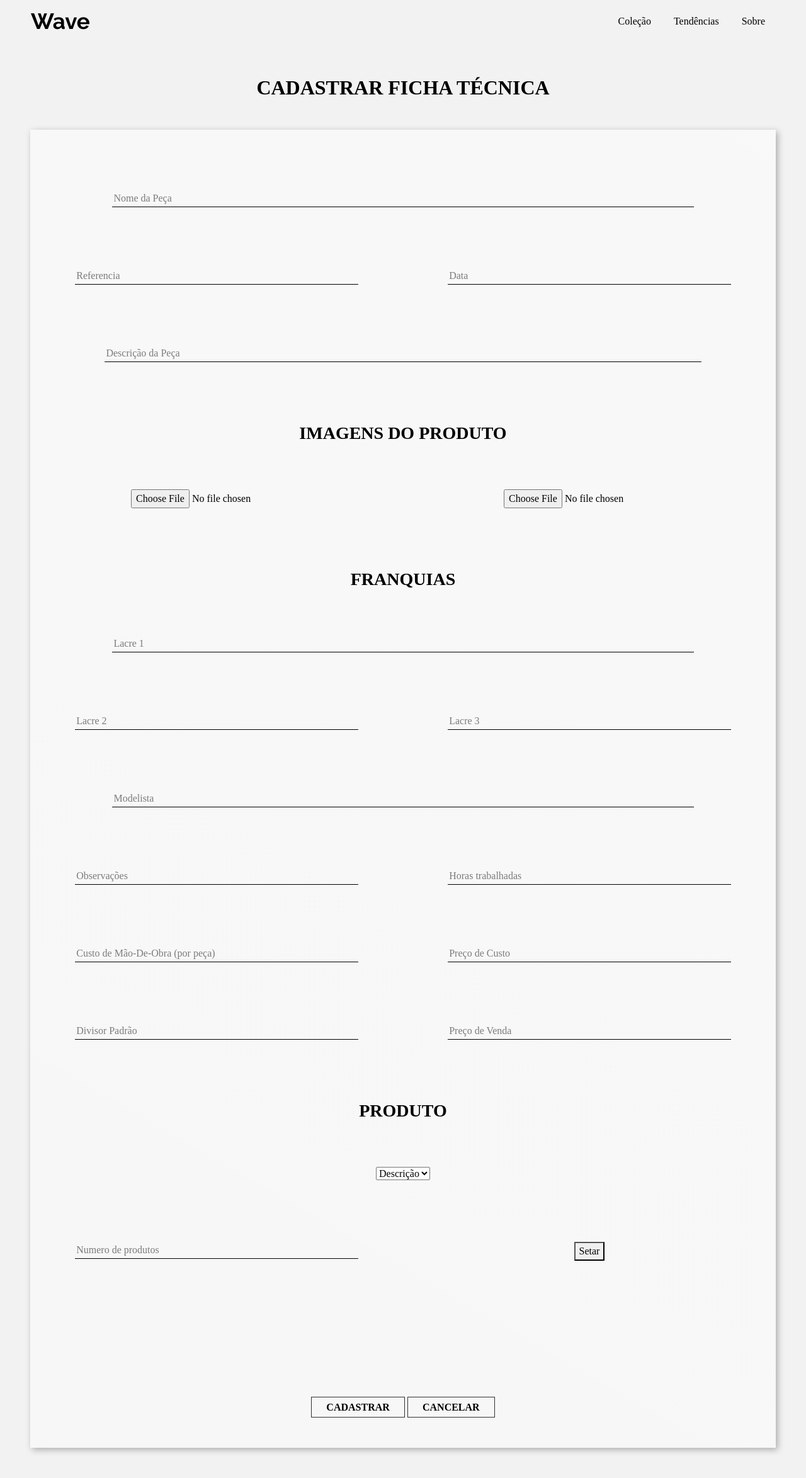
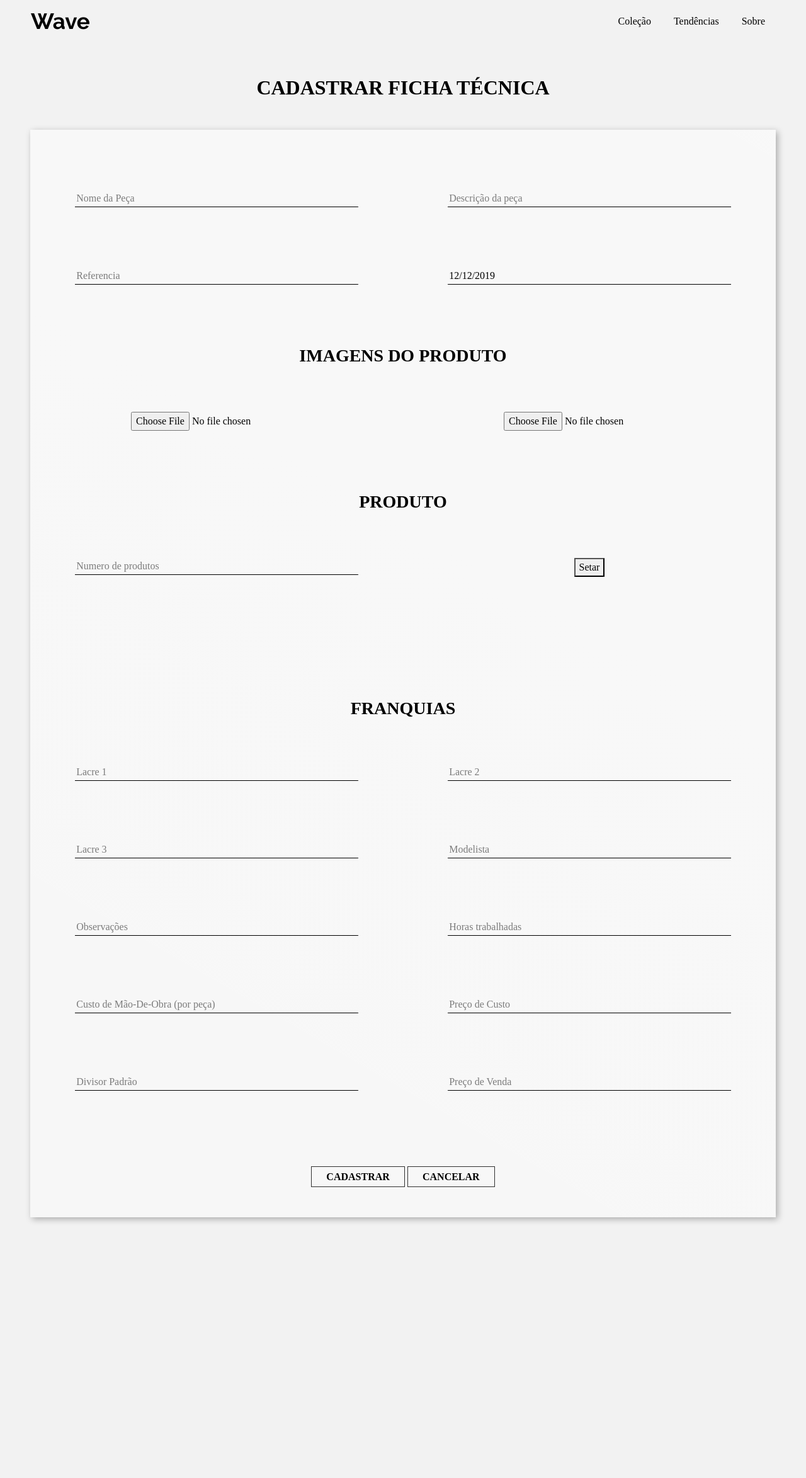
Before and after one commit to TentandoCodar/Pi2019_04, a PHP site: page /admin_cadastrar_ficha.php in a window 1280 px wide. Shown: the whole page at 63% size. After the commit the page ends 1941 px from the top, so only its background shows below. Run offline with PHP 8.4, Linux system fonts and the light colour scheme; some libraries are stand-ins or nearby versions; some web fonts are replaced.

Commit message:
Quase cadastrando

```diff
--- a/admin_cadastrar_ficha.php
+++ b/admin_cadastrar_ficha.php
@@ -26,19 +26,16 @@
             <div class="col-sm pt-5 pb-5">
               <input id="name" type="text" name="" value="" class="inputadmin2" placeholder="Nome da Peça">
             </div>
-
+            <div class="col-sm pt-5 pb-5">
+              <input id="description" type="text" name="" value="" class="inputadmin2" placeholder="Descrição da peça">
+            </div>
           </div>
           <div class="row">
             <div class="col-sm pt-5 pb-5">
-              <input id="code" type="text" name="" value="" class="inputadmin2" placeholder="Referencia">
+              <input disabled id="code" type="text" name="" value="" class="inputadmin2" placeholder="Referencia">
             </div>
             <div class="col-sm pt-5 pb-5">
-              <input id="date" type="text" name="" value="" class="inputadmin2" placeholder="Data">
-            </div>
-          </div>
-          <div class="row">
-            <div class="col-sm pt-5 pb-5" style="margin-left: 0; margin-right: 0; padding-right: 0; padding-left: 0">
-              <input id="description" type="text" name="" value="" class="inputadmin2" placeholder="Descrição da Peça">
+              <input disabled id="date" type="text" name="" value="" class="inputadmin2" placeholder="Data">
             </div>
           </div>
           <div class="row">
@@ -48,11 +45,33 @@
           </div>
           <div class="row">
             <div class="col-sm pt-5 pb-5">
-              <input id="phone" type="file" name="" value="" class="input_file" placeholder="Descrição da Peça">
+              <input id="file1" type="file" name="" value="" class="input_file" placeholder="Descrição da Peça">
             </div>
             <div class="col-sm pt-5 pb-5">
-              <input id="phone" type="file" name="" value="" class="input_file" placeholder="Descrição da Peça">
+              <input id="file2" type="file" name="" value="" class="input_file" placeholder="Descrição da Peça">
             </div>
+          </div>
+          <div class="row">
+            <div class="col-sm pt-5 pb-3">
+              <h3 style="color: #000; font-weight: 700; font-family: 'GT Walsheim'">PRODUTO</h3>
+            </div>
+          </div>
+
+          <div class="row">
+            <div class="col-sm pt-5 pb-5">
+              <input id="productAmount" type="text" name="" value="" class="inputadmin2" placeholder="Numero de produtos">
+            </div>
+
+            <div  class="col-sm pt-5 pb-5">
+              <!-- VALOR FIXO -->
+              <button id="AmountSelectButton">Setar</button>
+            </div>
+          </div>
+          <div class="row">
+            <div id="ProductsSelect" class="col-sm pt-5 pb-5">
+              <!-- VALOR FIXO -->
+            </div>
+
           </div>
           <div class="row">
             <div class="col-sm pt-5 pb-3">
@@ -61,27 +80,26 @@
           </div>
           <div class="row">
             <div class="col-sm pt-5 pb-5">
-              <input id="phone" type="text" name="" value="" class="inputadmin2" placeholder="Lacre 1">
+              <input id="seal1" type="text" name="" value="" class="inputadmin2" placeholder="Lacre 1">
+            </div>
+            <div class="col-sm pt-5 pb-5">
+              <input id="seal2" type="text" name="" value="" class="inputadmin2" placeholder="Lacre 2">
             </div>
           </div>
           <div class="row">
+
             <div class="col-sm pt-5 pb-5">
-              <input id="phone" type="text" name="" value="" class="inputadmin2" placeholder="Lacre 2">
+              <input id="seal3" type="text" name="" value="" class="inputadmin2" placeholder="Lacre 3">
             </div>
             <div class="col-sm pt-5 pb-5">
-              <input id="phone" type="text" name="" value="" class="inputadmin2" placeholder="Lacre 3">
+              <input id="modelist" type="text" name="" value="" class="inputadmin2" placeholder="Modelista">
             </div>
           </div>
-          <div class="row">
-            <div class="col-sm pt-5 pb-5">
-              <input id="phone" type="text" name="" value="" class="inputadmin2" placeholder="Modelista">
-            </div>
 
-          </div>
 
           <div class="row">
             <div class="col-sm pt-5 pb-5">
-              <input id="phone" type="text" name="" value="" class="inputadmin2" placeholder="Observações">
+              <input id="observations" type="text" name="" value="" class="inputadmin2" placeholder="Observações">
             </div>
             <div class="col-sm pt-5 pb-5">
               <input id="hourAmount" type="text" name="" value="" class="inputadmin2" placeholder="Horas trabalhadas">
@@ -90,51 +108,25 @@
           <div class="row">
             <div class="col-sm pt-5 pb-5">
               <!-- VALOR FIXO -->
-              <input id="phone" type="text" name="" value="" class="inputadmin2" placeholder="Custo de Mão-De-Obra (por peça)">
+              <input disabled id="laborCost" type="text" name="" value="" class="inputadmin2" placeholder="Custo de Mão-De-Obra (por peça)">
             </div>
             <div class="col-sm pt-5 pb-5">
               <!-- VALOR FIXO -->
-              <input id="phone" type="text" name="" value="" class="inputadmin2" placeholder="Preço de Custo">
+              <input disabled id="priceCost" type="text" name="" value="" class="inputadmin2" placeholder="Preço de Custo">
             </div>
           </div>
           <div class="row">
             <div class="col-sm pt-5 pb-5">
               <!-- VALOR FIXO -->
-              <input id="phone" type="text" name="" value="" class="inputadmin2" placeholder="Divisor Padrão">
+              <input id="standartDivisor" type="text" name="" value="" class="inputadmin2" placeholder="Divisor Padrão">
             </div>
             <div class="col-sm pt-5 pb-5">
               <!-- VALOR FIXO -->
-              <input id="phone" type="text" name="" value="" class="inputadmin2" placeholder="Preço de Venda">
+              <input id="salePrice" type="text" name="" value="" class="inputadmin2" placeholder="Preço de Venda">
             </div>
           </div>
-          <div class="row">
-            <div class="col-sm pt-5 pb-3">
-              <h3 style="color: #000; font-weight: 700; font-family: 'GT Walsheim'">PRODUTO</h3>
-            </div>
-          </div>
-          <div class="row">
-            <div class="col-sm pt-5 pb-5">
-              <select name="" id="">
-                <option value="">Descrição</option>
-              </select>
-            </div>
-          </div>
-          <div class="row">
-            <div class="col-sm pt-5 pb-5">
-              <input id="productAmount" type="text" name="" value="" class="inputadmin2" placeholder="Numero de produtos">
-            </div>
-            <div  class="col-sm pt-5 pb-5">
-              <!-- VALOR FIXO -->
-              <button id="AmountSelectButton">Setar</button>
-            </div>
-          </div>
-          <div class="row">
-            <div id="ProductsSelect" class="col-sm pt-5 pb-5">
-              <!-- VALOR FIXO -->
 
-            </div>
 
-          </div>
 
           <div class="row">
             <div class="col-sm pt-5 pb-5">
```
Also changed, not shown: js/signUpFicha.js (+42 -8 lines).
